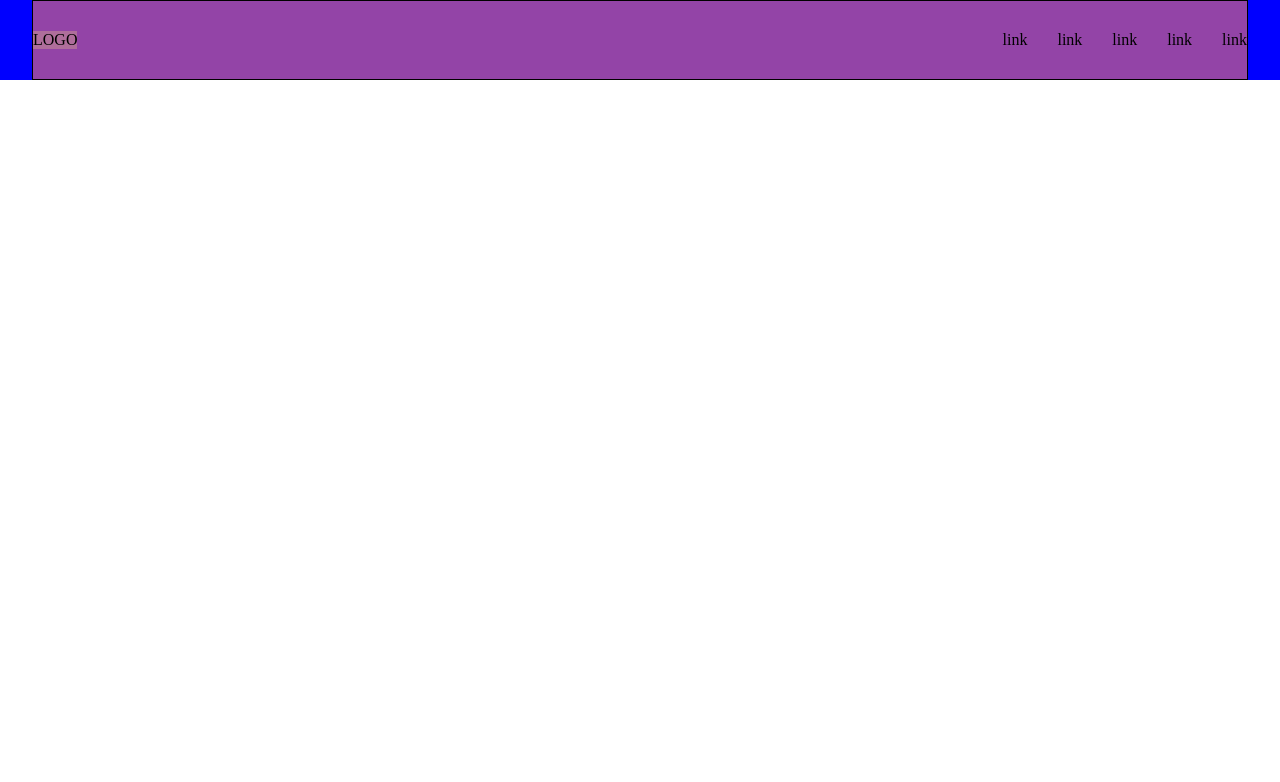
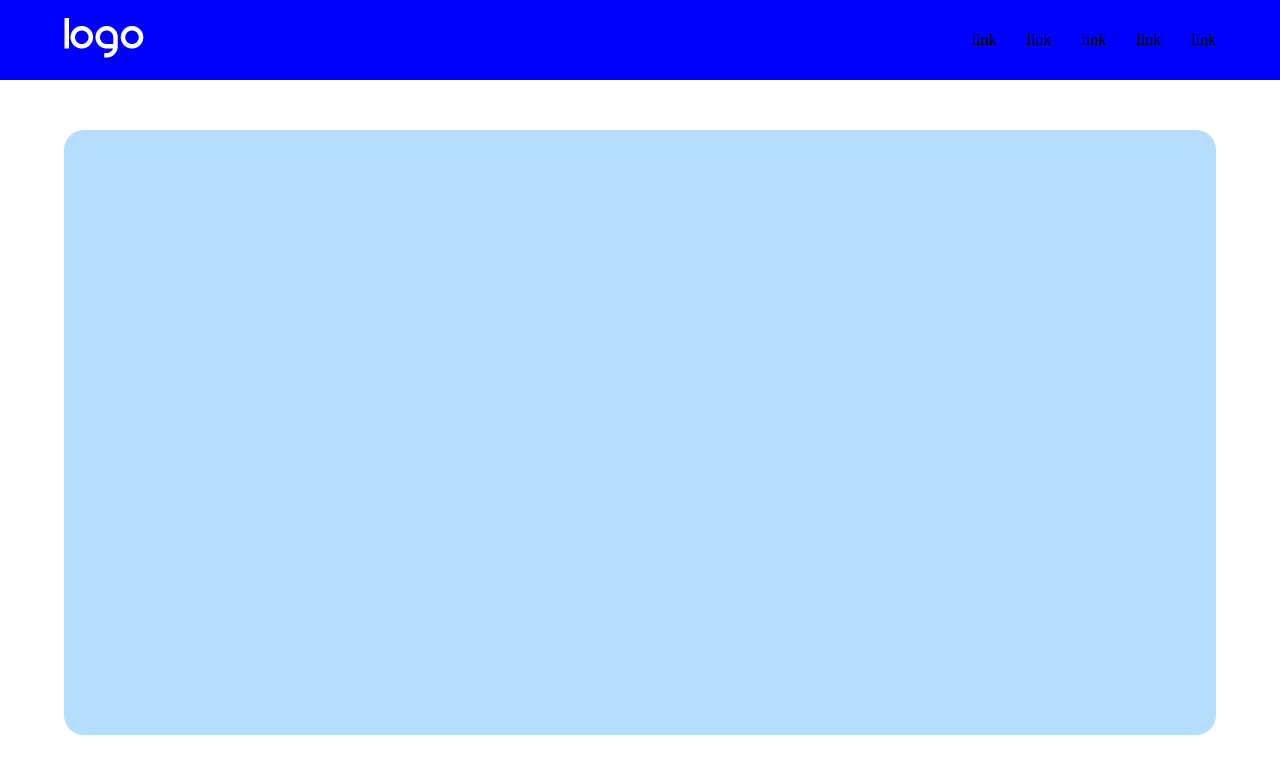
Before and after one commit to DavidC1103/htmlcss-responsive-layout, a plain HTML site: page index.html in a window 1280 px wide. Shown: the top 782 px of the page. Drawn offline with Linux system fonts and the light colour scheme.

Commit message:
[add first row on main]

```diff
--- a/css/style.css
+++ b/css/style.css
@@ -16,6 +16,10 @@
   align-items: center;
 }
 
+.wrap {
+  flex-wrap: wrap;
+}
+
 .desktop {
   display: none;
 }
@@ -27,21 +31,16 @@ header {
 }
 
 .container {
-  width: 95%;
+  width: 90%;
   height: 100%;
-  background-color: rgba(240, 111, 111, 0.61);
   margin: 0 auto;
-  border: 1px solid black;
 }
 
 /*HEADER*/
-.logo {
-  background-color: rgba(222, 184, 135, 0.363);
+.btn {
+  color: white;
 }
 
-.btn {
-  background-color: rgba(240, 111, 111, 0.61);
-}
 
 ul {
   list-style: none;
@@ -51,8 +50,27 @@ li {
   padding-left: 30px;
 }
 
+/*MAIN*/
 
+main {
+  margin-bottom: 200px;
+}
 
+.row {
+  margin-top: 50px;
+}
+
+.col {
+  width: 100%;
+  background-color: #B5DDFF;
+  border-radius: 20px;
+  height: 358px;
+  margin-bottom: 50px;
+}
+
+.first {
+  height: 605px;
+}
 
 
 
--- a/index.html
+++ b/index.html
@@ -4,14 +4,18 @@
     <meta charset="UTF-8">
     <meta http-equiv="X-UA-Compatible" content="IE=edge">
     <meta name="viewport" content="width=device-width, initial-scale=l">
+    <link rel='stylesheet'
+      href='https://cdnjs.cloudflare.com/ajax/libs/font-awesome/6.3.0/css/all.min.css'
+      integrity='sha512-SzlrxWUlpfuzQ+pcUCosxcglQRNAq/DZjVsC0lE40xsADsfeQoEypE+enwcOiGjk/bSuGGKHEyjSoQ1zVisanQ=='
+      crossorigin='anonymous'/>
     <link rel="stylesheet" href="css/style.css">
     <title>Responsive Layout</title>
   </head>
   <body>
     <header>
       <div class="container d-flex justify-between align-center">
-        <div class="logo">LOGO</div>
-        <div class="btn">aaa</div>
+        <div class="logo"> <img src="img/logo.png" alt=""> </div>
+        <div class="btn"><i class="fa-solid fa-bars"></i></div>
         <div class="menu desktop">
           <ul class="d-flex">
             <li>link</li>
@@ -21,11 +25,31 @@
             <li>link</li>
           </ul>
         </div>
+      </div>
+    </header>
+    <main>
+      <div class="row container d-flex wrap">
+        <div class="col first">
 
 
 
+        </div>
+        <div class="col">
+
+        </div>
+        <div class="col">
+
+        </div>
+        <div class="col">
+
+        </div>
+        <div class="col">
+
+        </div>
+
+
       </div>
-    </header>
+    </main>
 
   </body>
 </html>
```
